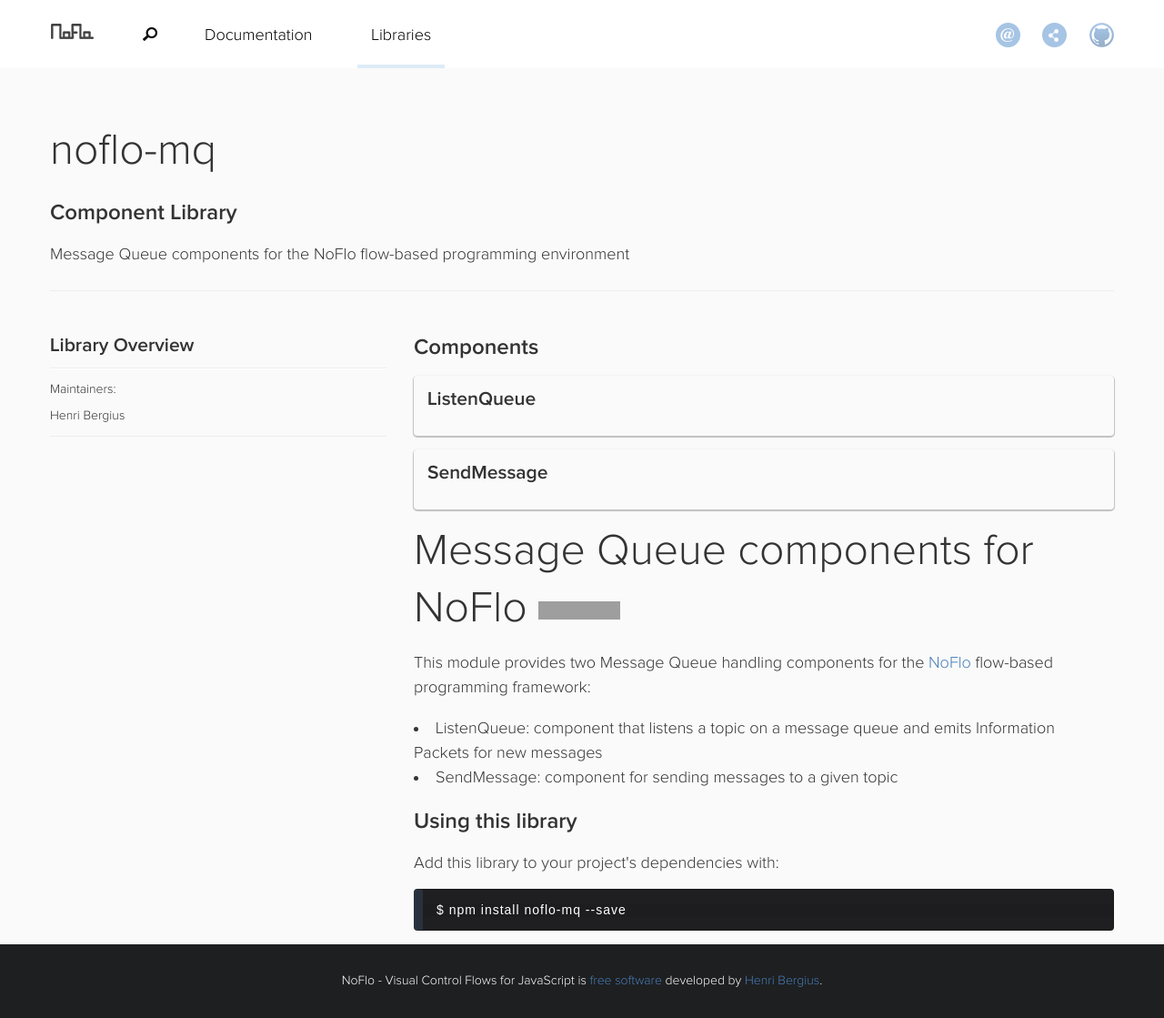
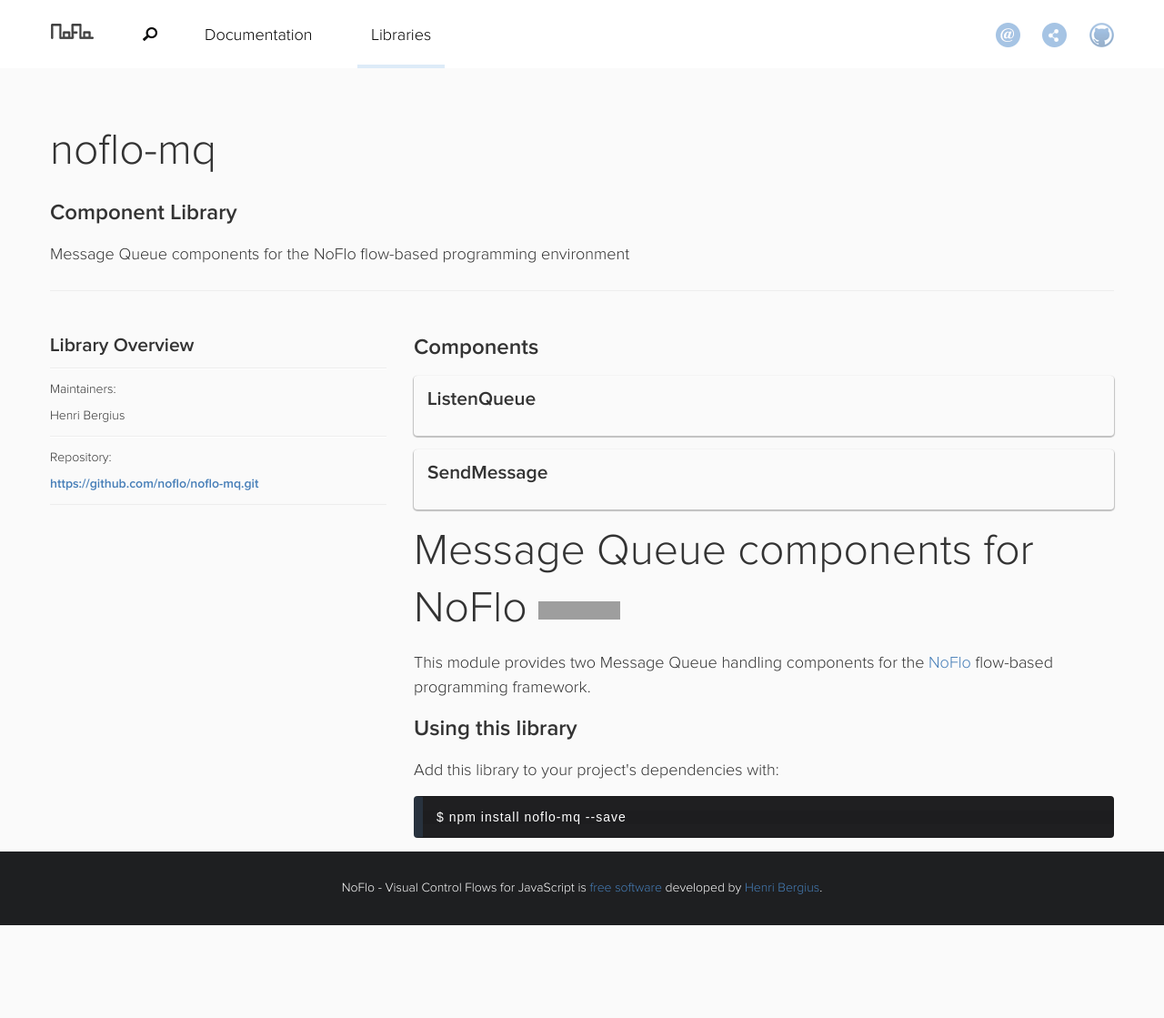
Before and after one commit to noflo/noflo.github.io, a Jekyll site: the page built from library/_posts/2013-07-12-noflo-mq.md, in a window 1280 px wide and 1119 px high. Shown: the whole window at 91% size. Built offline with Jekyll 4.4.1, drawn with Linux system fonts in a browser that asks for light colours; nearby versions of some CDN libraries; Markdown is read by kramdown in place of the engine named in the settings; grey boxes are pictures that could not be loaded.

Commit message:
Update metadata of noflo-mq

```diff
--- a/library/_posts/2013-07-12-noflo-mq.md
+++ b/library/_posts/2013-07-12-noflo-mq.md
@@ -3,13 +3,13 @@
   description: "Message Queue components for the NoFlo flow-based programming environment"
   author: "Henri Bergius <henri.bergius@iki.fi>"
   version: "0.0.2"
+  repository:
+    type: "git"
+    url: "https://github.com/noflo/noflo-mq.git"
   layout: "library"
 
 ---
-Message Queue components for NoFlo [![Build Status](https://secure.travis-ci.org/bergie/noflo-mq.png?branch=master)](https://travis-ci.org/bergie/noflo-mq)
+Message Queue components for NoFlo [![Build Status](https://secure.travis-ci.org/noflo/noflo-mq.png?branch=master)](https://travis-ci.org/noflo/noflo-mq)
 ==================================
 
-This module provides two Message Queue handling components for the [NoFlo](http://noflojs.org/) flow-based programming framework:
-
-* ListenQueue: component that listens a topic on a message queue and emits Information Packets for new messages
-* SendMessage: component for sending messages to a given topic
+This module provides two Message Queue handling components for the [NoFlo](http://noflojs.org/) flow-based programming framework.
```
